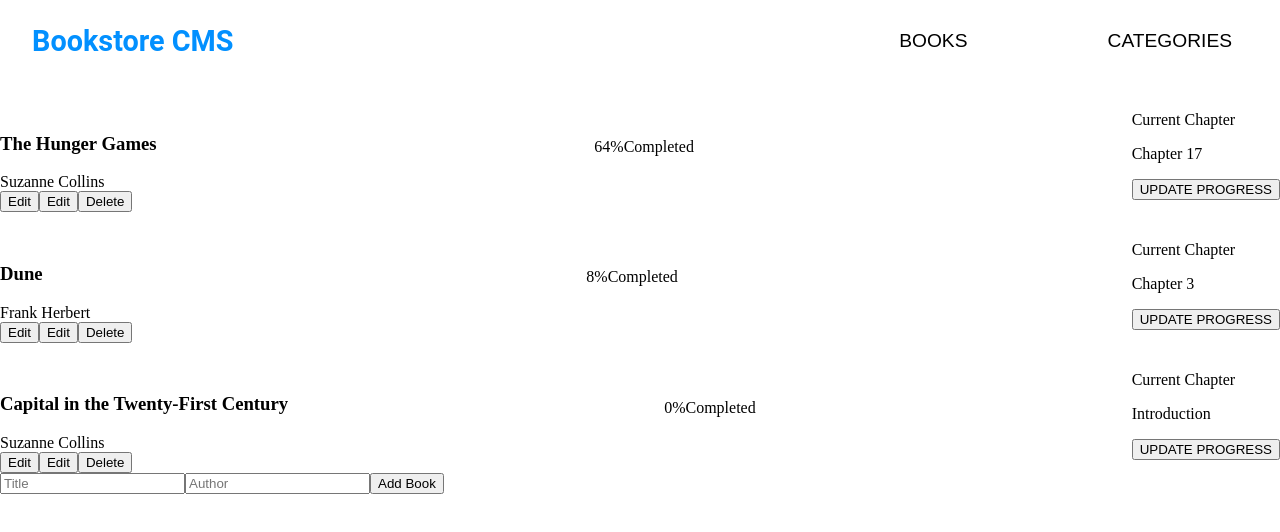
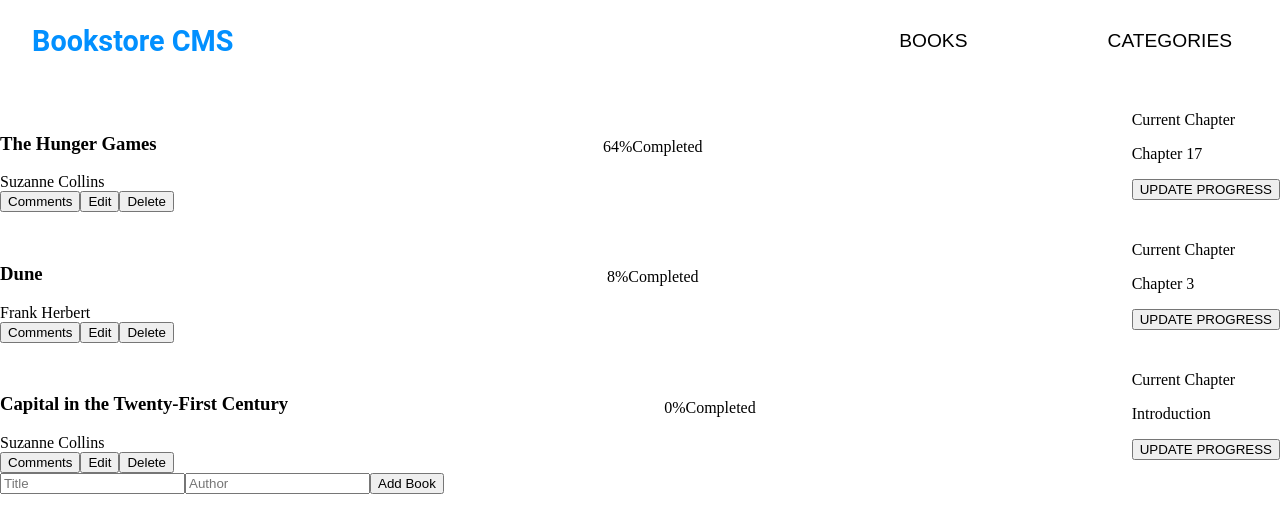
Before and after one commit to shuja-shah/Bookstore-CMS, a React (Create React App) app: page / in a window 1280 px wide. Shown: the top 532 px of the page. Built offline with nearby package versions, Linux system fonts and the light colour scheme.

Commit message:
Added Linters

```diff
--- a/src/Componenets/Book.js
+++ b/src/Componenets/Book.js
@@ -6,7 +6,7 @@ const Book = (props) => {
                 <h3 className="title-book">{props.title}</h3>
                 <span className="author">{props.author}</span>
                 <div className="CRUD">
-                    <button className="btn btn-primary">Edit</button>
+                    <button className="btn btn-primary">Comments</button>
                     <button className="btn btn-primary">Edit</button>
                     <button className="btn btn-danger">Delete</button>
                 </div>
```
